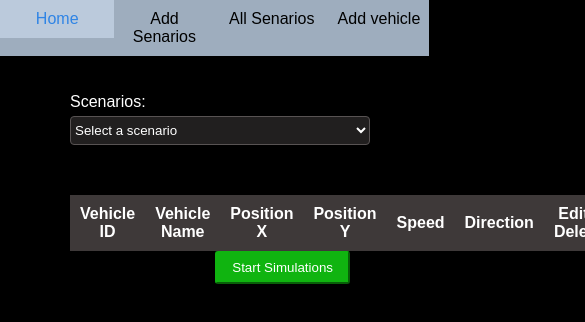
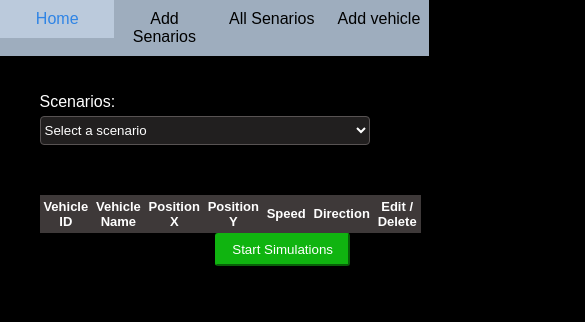
Before and after one commit to rajeshg0ud/appxxproject, a React (Create React App) app: page /Home in a window 390 px wide. Shown: the top 322 px of the page, 585 px wide, since content can reach past the window. Built offline with nearby package versions, Linux system fonts and the light colour scheme; data requests are answered from the project's data file.

Commit message:
Update AllScenario.css

```diff
--- a/src/components/AllScenario.css
+++ b/src/components/AllScenario.css
@@ -1,5 +1,5 @@
 .main-container {
-    margin-left: 50px;
+    margin-left: 5vw;
   }
 
 table {
@@ -13,12 +13,12 @@ thead {
 
 th,
 td {
-    padding: 10px;
+    padding: 1vw;
     font-size: medium;
   }
 
 td {
-    padding: 8px 14px;
+    padding: 1vw 2vw;
     border-bottom: 2px ridge rgb(42, 38, 38);
     font-size: medium;
   }
@@ -33,7 +33,7 @@ tbody {
   }
 
 input {
-    width: 100px;
+    width: 90px;
     color: black;
     background-color: white;
     height: 30px;
@@ -49,3 +49,12 @@ input {
     display: flex;
     flex-direction: column;
   }
+  @media screen and (max-width: 600px) {
+    input{
+      width:7vw;
+    }
+    th,td{
+      font-size: small;
+    }
+
+  }
```
